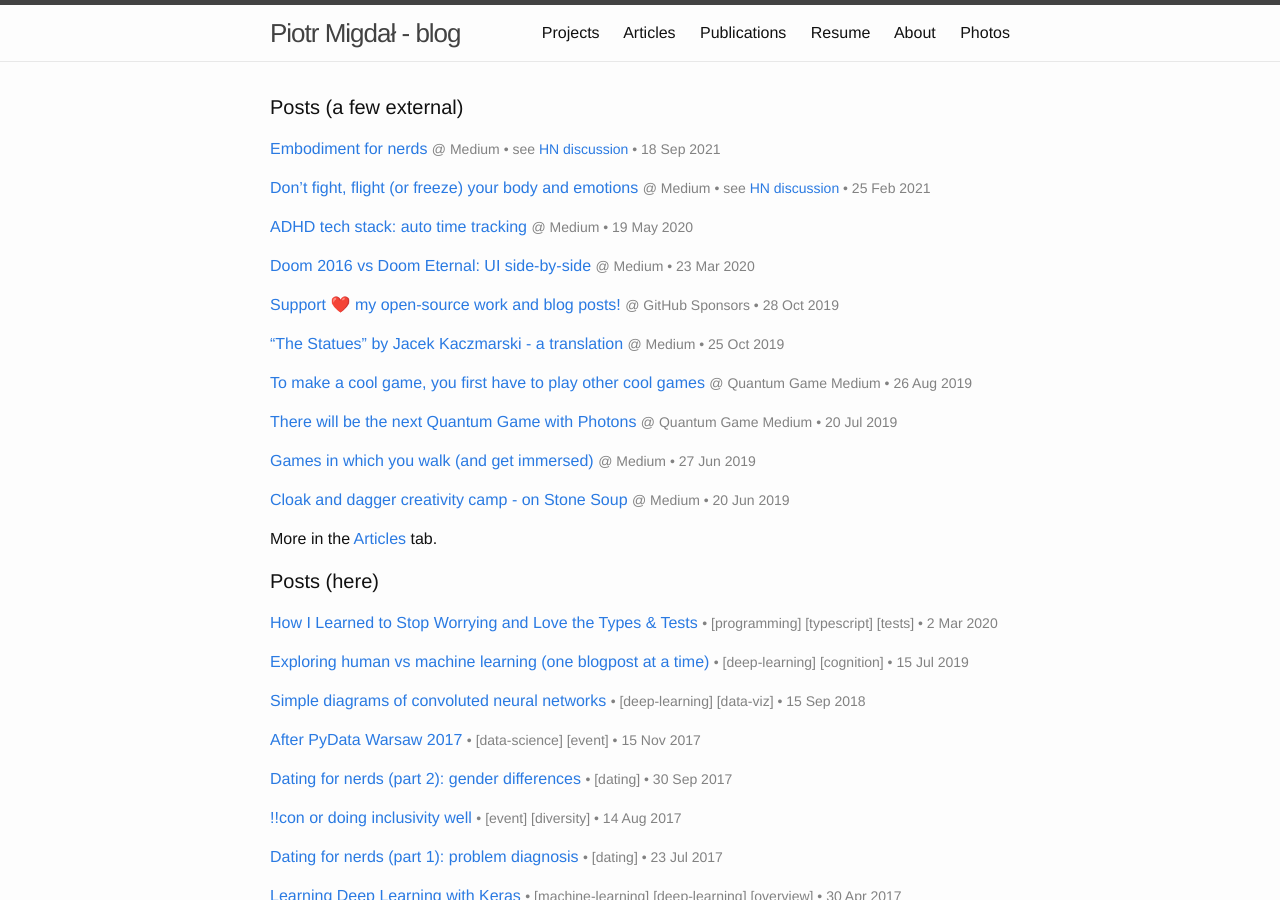
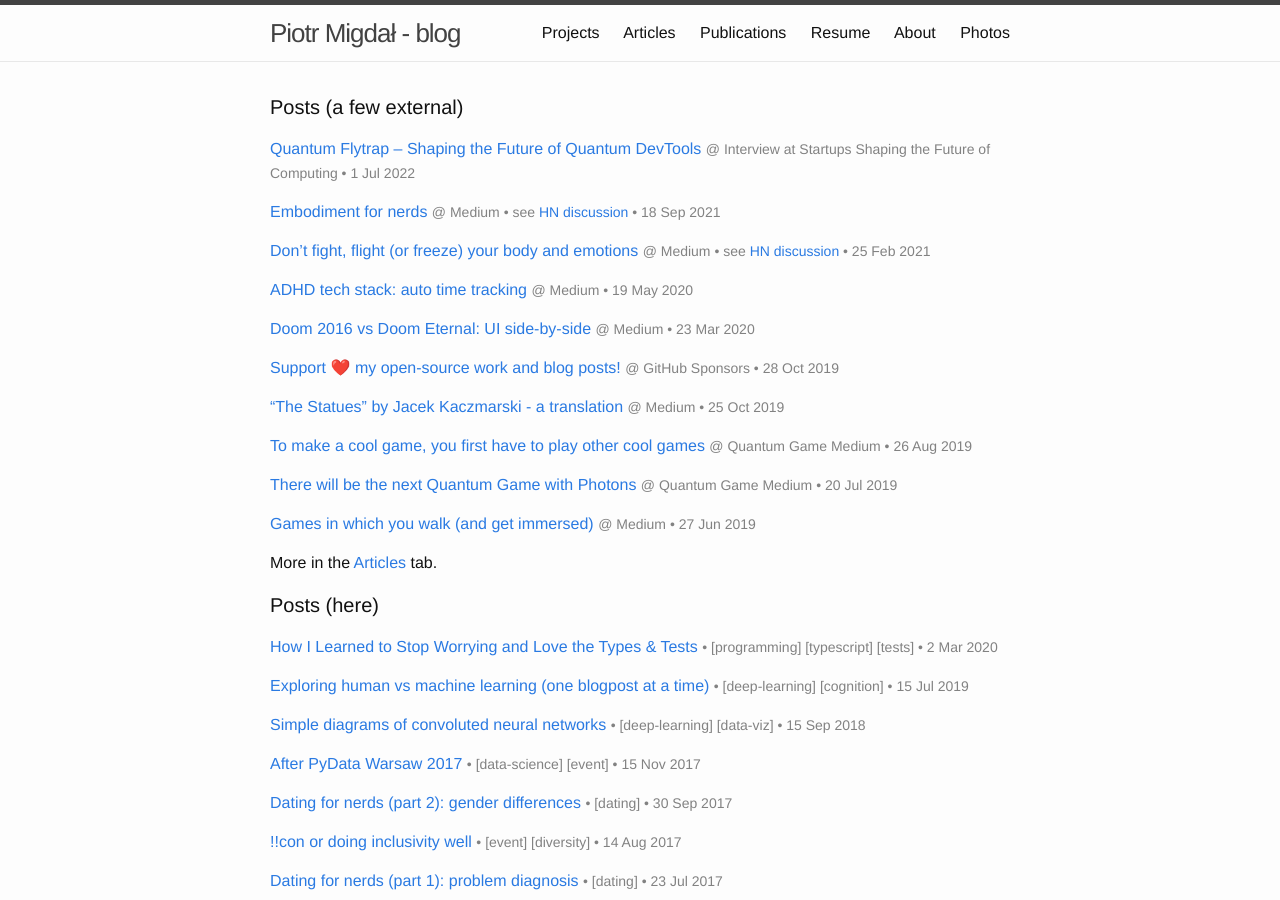
Before and after one commit to stared/jekyll-blog-pre-2022, a Jekyll site: the page built from index.html, in a window 1280 px wide and 900 px high. Built offline with Jekyll 4.4.1, drawn with Linux system fonts in a browser that asks for light colours; nearby versions of some CDN libraries.

Commit message:
articles - added interview with Benjamin Wolba

```diff
--- a/_data/articles.yaml
+++ b/_data/articles.yaml
@@ -1,3 +1,9 @@
+- title: "Quantum Flytrap – Shaping the Future of Quantum DevTools"
+  at:    Interview at Startups Shaping the Future of Computing
+  href:  https://www.future-of-computing.com/quantum-flytrap-shaping-the-future-of-quantum-devtools/
+  date:  2022-07-01
+  tags:  [interview]
+
 - title: "Embodiment for nerds"
   at:    Medium
   href:  https://pmigdal.medium.com/embodiment-for-nerds-27e25f295908
```
